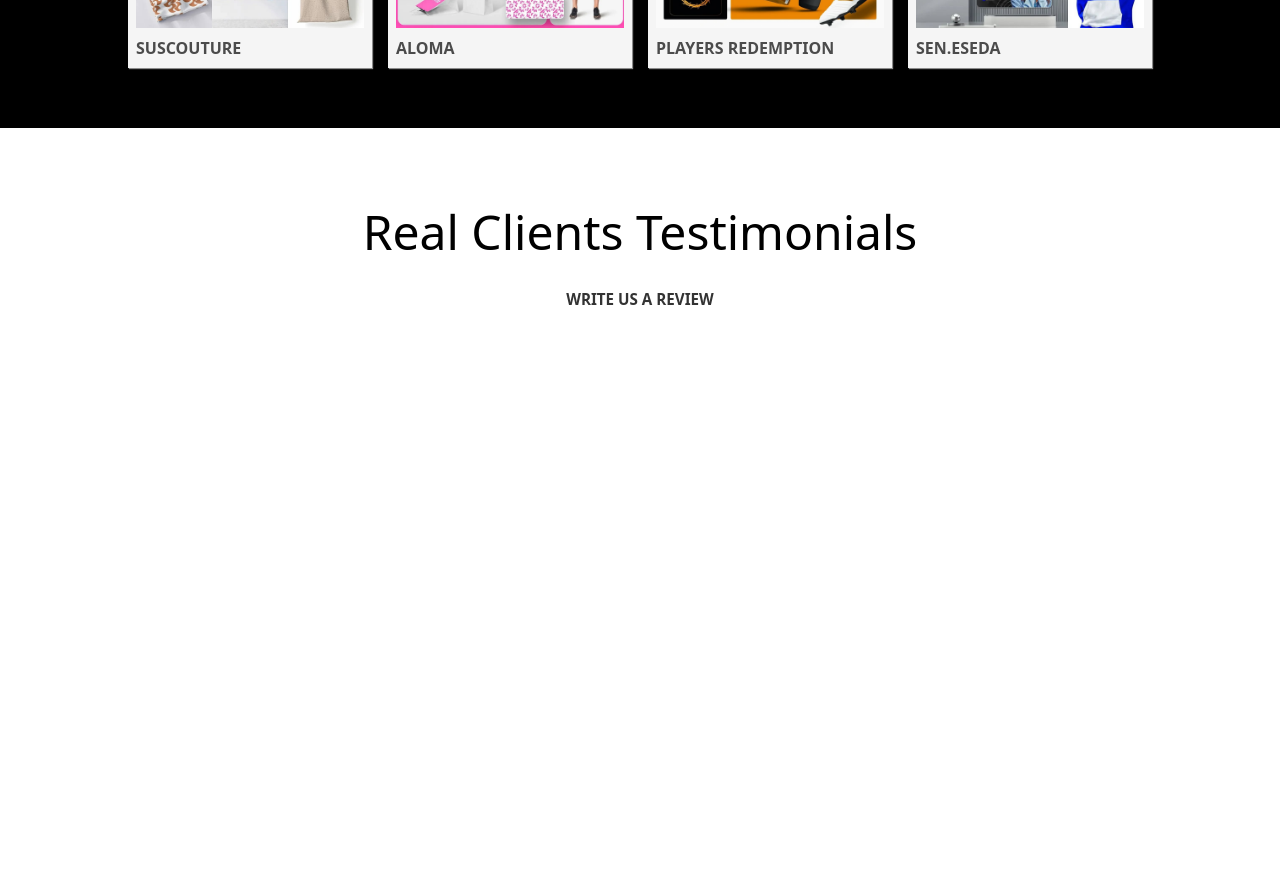
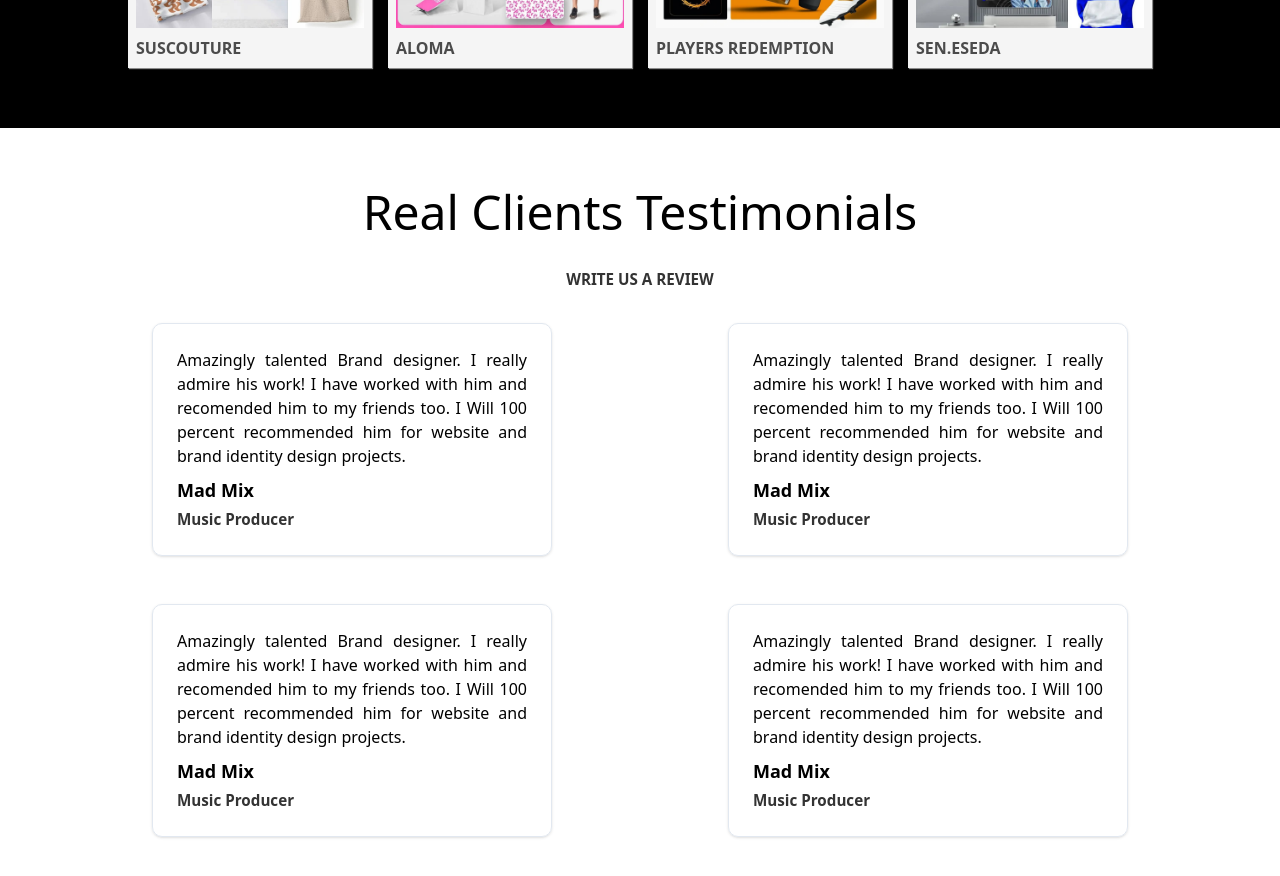
Before and after one commit to Creative-mindset21/web-agency-portfolio, a React (Vite) app: page / in a window 1280 px wide. Shown: the part 2900-3776 px from the top of the page. Before the commit the page ends 3291 px from the top, so only its background shows below. Built offline with nearby package versions, Linux system fonts and the light colour scheme.

Commit message:
styled the testimonial section

```diff
--- a/src/components/Testimonials.jsx
+++ b/src/components/Testimonials.jsx
@@ -4,12 +4,21 @@ import { testimonialData } from '../data/main'
 const Testimonials = () => {
   return (
     <section>
-        <div className="wrapper lg:text-center py-20">
+        <div className="wrapper lg:text-center lg:py-15 py-10">
             <h2 className='text-5xl mb-8'>Real Clients Testimonials</h2>
             <h3>WRITE US A REVIEW</h3>
 
             <ul className="testimonial-cards">
+                {testimonialData.map((item) => (
+                    <li className='testimonial-card' key={item.id}>
+                        <p>{item.message}</p>
 
+                        <div className="flex flex-col gap-1 mt-2">
+                            <h2 className='font-bold text-lg'>{item.name}</h2>
+                            <h3>{item.occupation}</h3>
+                        </div>
+                    </li>
+                ))}
             </ul>
         </div>
     </section>
--- a/src/data/main.js
+++ b/src/data/main.js
@@ -82,5 +82,5 @@ export const testimonialData = [
         message: "Amazingly talented Brand designer. I really admire his work! I have worked with him and recomended him to my friends too. I Will 100 percent recommended him for website and brand identity design projects.",
         name: "Mad Mix",
         occupation: "Music Producer"
-    }
+    },
 ]
--- a/src/index.css
+++ b/src/index.css
@@ -82,10 +82,37 @@
 
   }
 
+  .testimonial-cards {
+    display: grid;
+    grid-template-columns: 1fr;
+    text-align: justify;
+    margin-block-start: 2rem;
+    row-gap: 3rem;
+    justify-items: center;
+  }
+
+  .testimonial-card {
+    max-inline-size: 25rem;
+    border: 1px solid #E2E8F0;
+    box-shadow: 0 1px 3px 0 rgb(0 0 0 / 0.1), 0 1px 2px -1px rgb(0 0 0 / 0.1);
+    padding: 1.5rem;
+    border-radius: 10px;
+    transition: all .3s ease;
+  }
+
+  .testimonial-card:hover {
+    box-shadow: 0 1px 3px 0 rgb(0 0 0 / 0.4), 0 1px 2px -1px rgb(0 0 0 / 0.5);
+  }
+
   @media screen and (min-width: 768px) {
     .branding-cards {
          grid-template-columns: repeat(auto-fit, minmax(220px, 1fr));
     }
 
+    .testimonial-cards {
+      grid-template-columns: repeat(2, 1fr);
+      column-gap: 0;
+    }
+
   }
 }
```
